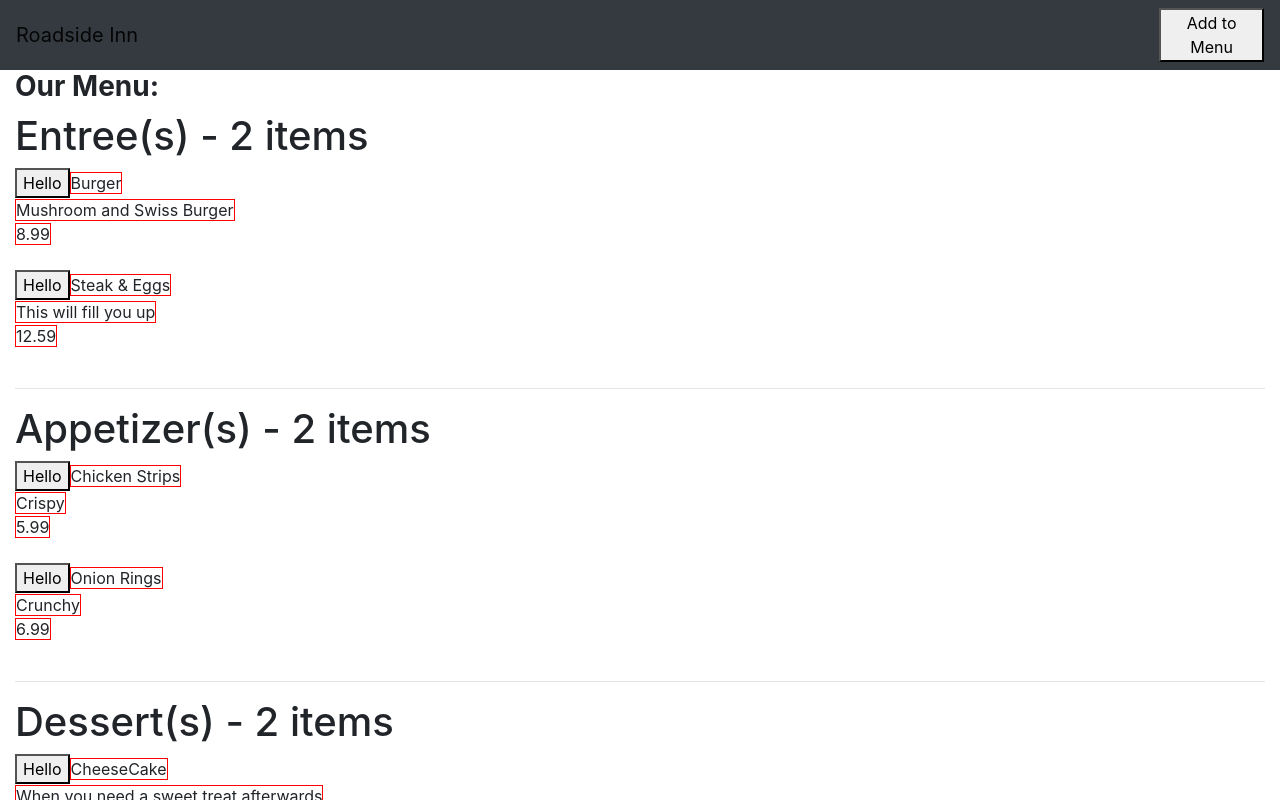
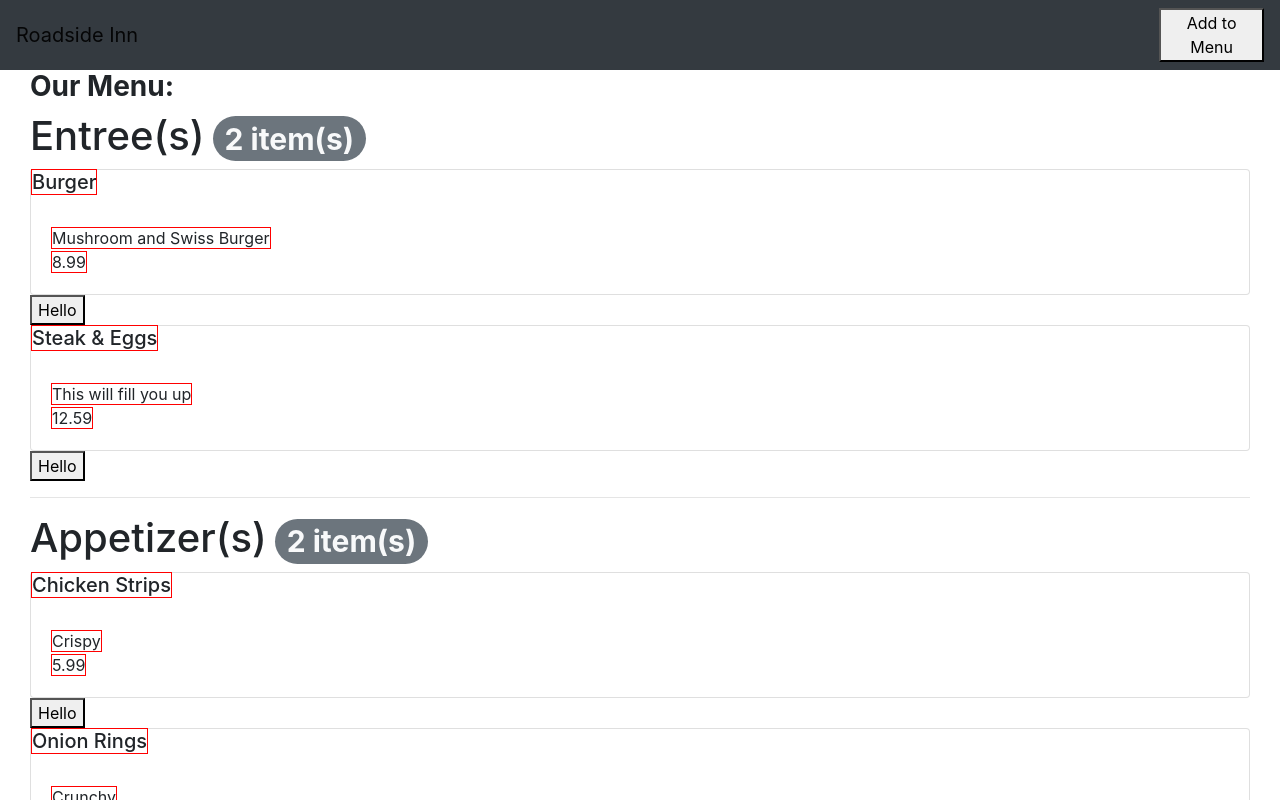
Before and after one commit to ScottWiniarski/advancedwebfoodmenu, a React (Create React App) app: page / in a window 1280 px wide. Shown: the top 800 px of the page. Built offline with nearby package versions, Linux system fonts and the light colour scheme.

Commit message:
Added cards and badges to courses

```diff
--- a/src/App.js
+++ b/src/App.js
@@ -1,6 +1,8 @@
 import React, {useState, useEffect} from 'react';
 import Container from 'react-bootstrap/Container';
 import Navbar from 'react-bootstrap/Navbar';
+import Row from 'react-bootstrap/Row';
+import Col from 'react-bootstrap/Col';
 import Course from './Components/Course';
 import './App.css';
 import { alignPropType } from 'react-bootstrap/esm/types';
@@ -99,11 +101,14 @@ const App = () => {
       </Navbar>
 
       <Container fluid>
+        <Col>
         <h3><span style={{fontWeight: 'bold'}}>Our Menu: </span></h3>
         {/* <h3>Our Menu</h3> */}
           { courses.map(c =>
             <Course key={c.id} items={c.items} name={c.name} addToMenu={AddToMenu}/>
           )}
+        </Col>
+
       </Container>
 
     </React.Fragment>
--- a/src/Components/Course.jsx
+++ b/src/Components/Course.jsx
@@ -1,12 +1,17 @@
 import React from 'react';
 import MenuItem from './MenuItem';
+import Card from 'react-bootstrap/Card'
+import Badge from 'react-bootstrap/Badge';
 
 const Course = (props) => {
     const {name, items, addToMenu} = props;
 
     return (
         <React.Fragment>
-            <h1>{name[0].toUpperCase() + name.substring(1) + "(s)"} - {items.length} items</h1>
+            <h1>{name[0].toUpperCase() + name.substring(1) + "(s)"}
+            <Badge bg="secondary" text='light' pill className='ml-2'>{items.length} item(s)</Badge>
+            </h1>
+
             {items.map( i =>
                 <MenuItem key={Number(i.id) + 7} item={i} addToMenu={addToMenu} />
             )}
--- a/src/Components/MenuItem.jsx
+++ b/src/Components/MenuItem.jsx
@@ -1,14 +1,26 @@
 import React from 'react';
+import { CardBody, CardTitle } from 'react-bootstrap';
+import Card from 'react-bootstrap/Card';
 
 const MenuItem = (props) => {
     const {item, addToMenu} = props;
 
     return (
         <React.Fragment>
+            <Card className='d-flex justify-content-between'>
+                <Card.Title>
+                <span style={{border:'red 1px solid'}}>{item.name}</span>
+                </Card.Title>
+                <Card.Body>
+                    <span style={{border:'red 1px solid'}}>{item.description}</span><br></br>
+                    <span style={{border:'red 1px solid'}}>{item.price}</span>
+                </Card.Body>
+
+            </Card>
             <button onClick={addToMenu}>Hello</button>
-            <span style={{border:'red 1px solid'}}>{item.name}</span><br />
+            {/* <span style={{border:'red 1px solid'}}>{item.name}</span><br />
             <span style={{border:'red 1px solid'}}>{item.description}</span><br />
-            <span style={{border:'red 1px solid'}}>{item.price}</span><br /><br />
+            <span style={{border:'red 1px solid'}}>{item.price}</span><br /><br /> */}
         </React.Fragment>
     )
 }
```
